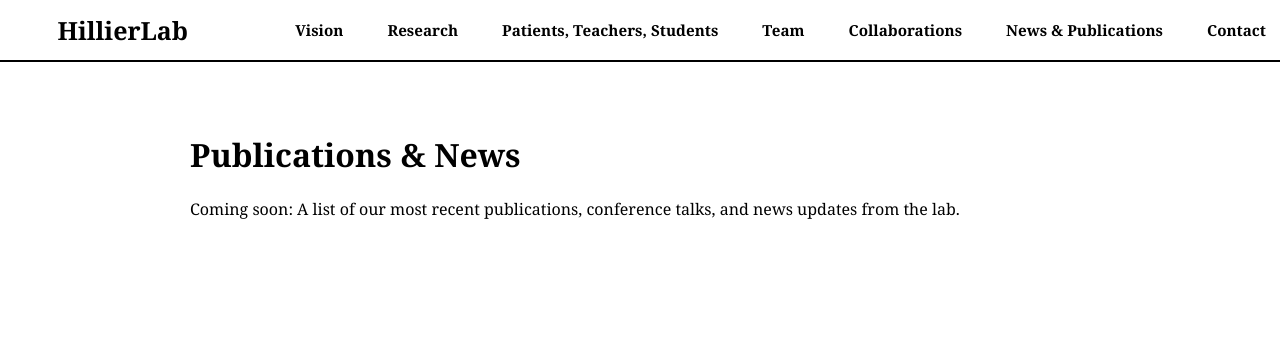
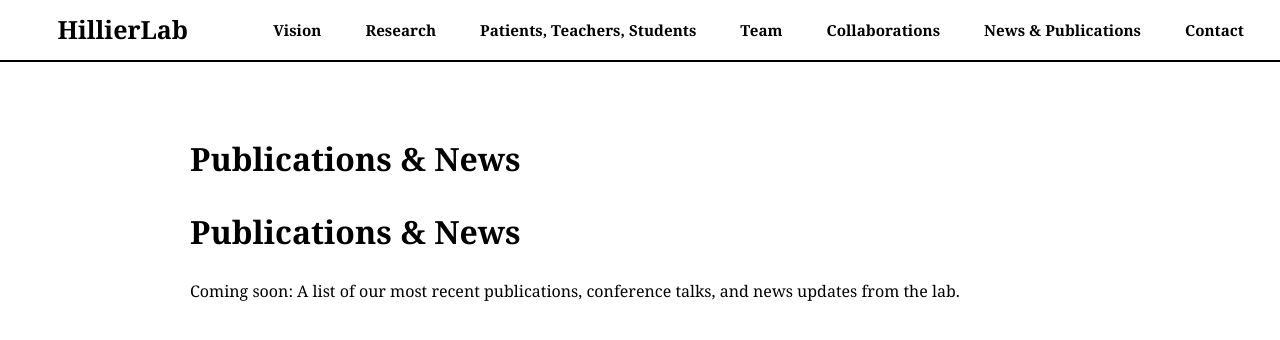
Before and after one commit to dzsano/rottenbillerdavid.github.io, a Jekyll site: the page built from publications.html, in a window 1280 px wide. Shown: the top 340 px of the page. Built offline with Jekyll 4.4.1, drawn with Linux system fonts in a browser that asks for light colours.

Commit message:
Update page.html

```diff
--- a/_layouts/page.html
+++ b/_layouts/page.html
@@ -4,6 +4,7 @@
 <meta charset="UTF-8">
 <meta name="viewport" content="width=device-width, initial-scale=1.0">
 <title>{{ page.title }} | {{ site.title }}</title>
+
 <style>
 body {
   font-family: "Georgia", serif;
@@ -11,7 +12,7 @@ body {
   background: #fff;
   color: #000;
   padding-top: 80px;
-  text-align: center;
+  line-height: 1.6;
 }
 
 /* -------- NAVBAR -------- */
@@ -42,7 +43,6 @@ nav .brand {
   transition: all 0.3s ease;
 }
 
-
 nav .brand:hover {
   background: #000;
   color: #fff;
@@ -53,10 +53,13 @@ nav .brand:hover {
   justify-content: flex-end;
   align-items: center;
   gap: 1rem;
-  margin-right: 40px; /* keeps Contact from bleeding out */
+  flex-grow: 1;
+  margin-left: 2rem;
+  padding-right: calc(1.5rem + 38px);
+  box-sizing: border-box;
 }
 
-nav a {
+.nav-links a {
   color: inherit;
   text-decoration: none;
   font-weight: bold;
@@ -66,7 +69,7 @@ nav a {
   transition: all 0.3s ease;
 }
 
-nav a:hover {
+.nav-links a:hover {
   background: #000;
   color: #fff;
 }
@@ -78,24 +81,35 @@ main {
   padding: 2rem;
   text-align: left;
 }
+
+main img {
+  display: block;
+  max-width: 700px;
+  width: 90%;
+  margin: 2rem auto;
+  border-radius: 10px;
+}
+
 </style>
 </head>
+
 <body>
 
 <nav>
   <a href="/index.html" class="brand">HillierLab</a>
   <div class="nav-links">
-    <a href="/vision.html">Vision</a>
-    <a href="/research.html">Research</a>
-    <a href="/patients-teachers-students.html">Patients, Teachers, Students</a>
-    <a href="/team.html">Team</a>
-    <a href="/collaborations.html">Collaborations</a>
-    <a href="/news-publications.html">News & Publications</a>
-    <a href="/contact.html">Contact</a>
+    <a href="/vision.md">Vision</a>
+    <a href="/research.md">Research</a>
+    <a href="/patients-teachers-students.md">Patients, Teachers, Students</a>
+    <a href="/team.md">Team</a>
+    <a href="/collaborations.md">Collaborations</a>
+    <a href="/news-publications.md">News & Publications</a>
+    <a href="/contact.md">Contact</a>
   </div>
 </nav>
 
 <main>
+  <h1>{{ page.title }}</h1>
   {{ content }}
 </main>
 
```
